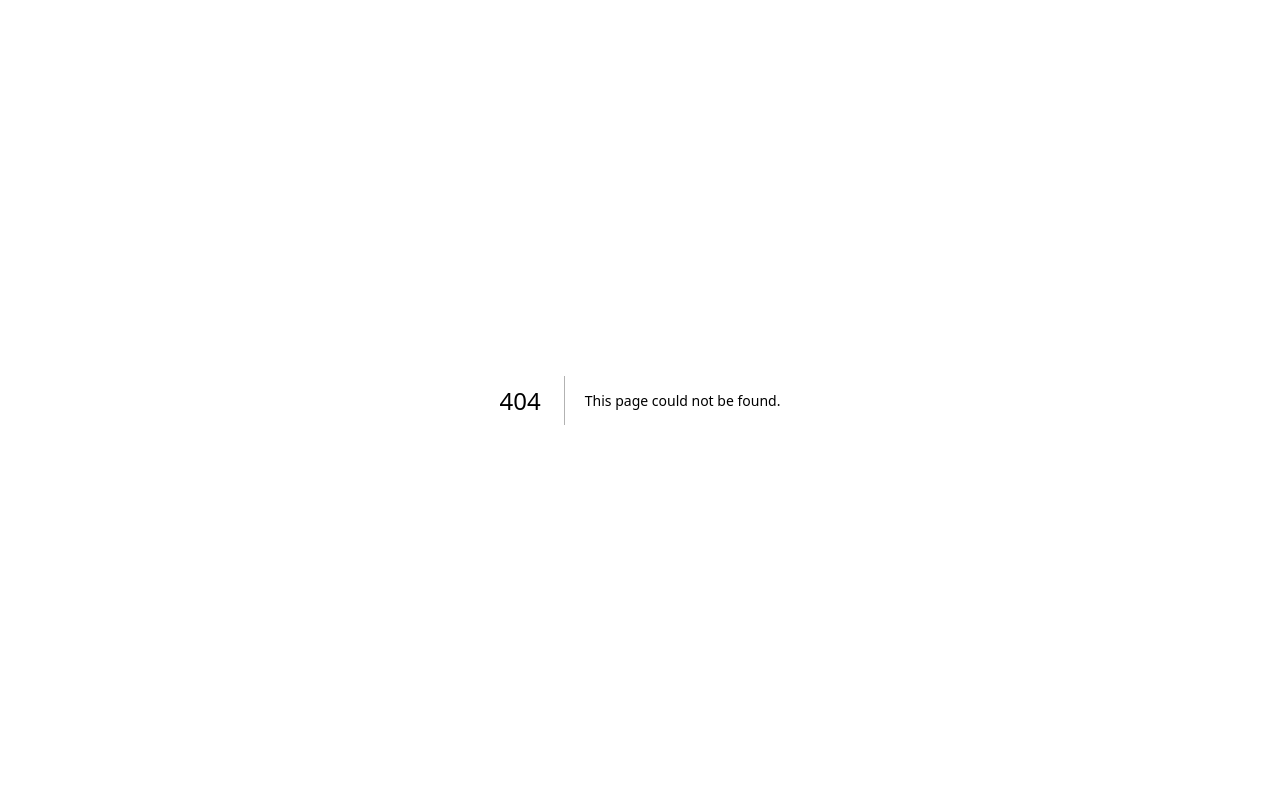
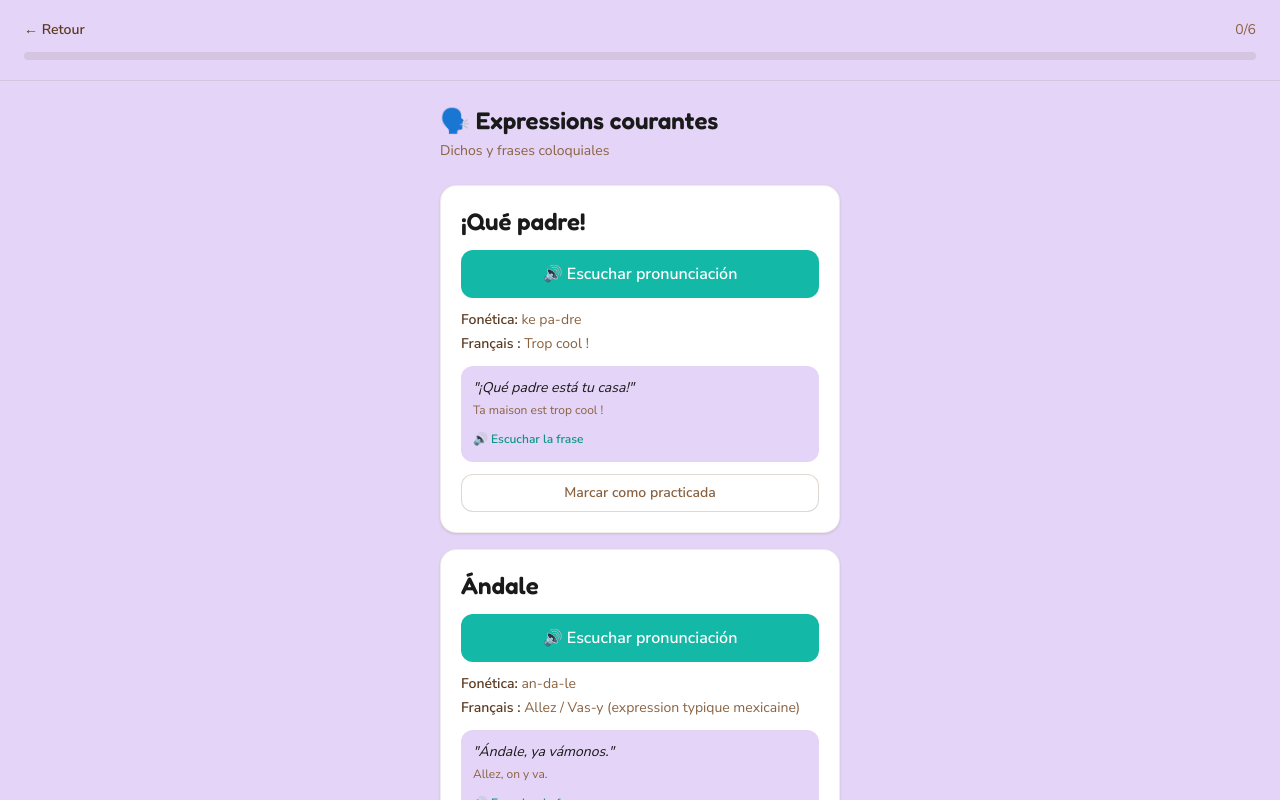
Before and after one commit to Cosamane/francenol, a Next.js app: page /lecciones/dichos in a window 1280 px wide. Before the commit this address had no page. Shown: the top 800 px of the page. Built offline with nearby package versions, Linux system fonts and the light colour scheme.

Commit message:
Agrega dichos, restaurante y vida laboral a Experto

```diff
--- /dev/null
+++ b/src/app/lecciones/dichos/page.js
@@ -0,0 +1,15 @@
+"use client";
+
+import PlantillaLeccion from "@/components/PlantillaLeccion";
+import dichos from "@/data/lecciones/dichos";
+
+export default function LeccionDichos() {
+  return (
+    <PlantillaLeccion
+      emoji="🗣️"
+      tituloFr="Expressions courantes"
+      tituloEs="Dichos y frases coloquiales"
+      palabras={dichos}
+    />
+  );
+}
--- /dev/null
+++ b/src/app/lecciones/restaurante/page.js
@@ -0,0 +1,15 @@
+"use client";
+
+import PlantillaLeccion from "@/components/PlantillaLeccion";
+import restaurante from "@/data/lecciones/restaurante";
+
+export default function LeccionRestaurante() {
+  return (
+    <PlantillaLeccion
+      emoji="🍽️"
+      tituloFr="Au restaurant"
+      tituloEs="En el restaurante"
+      palabras={restaurante}
+    />
+  );
+}
--- /dev/null
+++ b/src/app/lecciones/vida-laboral/page.js
@@ -0,0 +1,15 @@
+"use client";
+
+import PlantillaLeccion from "@/components/PlantillaLeccion";
+import vidaLaboral from "@/data/lecciones/vidaLaboral";
+
+export default function LeccionVidaLaboral() {
+  return (
+    <PlantillaLeccion
+      emoji="💻"
+      tituloFr="La vie au travail"
+      tituloEs="Vida laboral"
+      palabras={vidaLaboral}
+    />
+  );
+}
--- a/src/app/page.js
+++ b/src/app/page.js
@@ -25,6 +25,9 @@ const lecciones = [
   { icon: "🚌", fr: "Les transports", es: "Transporte", slug: "transporte", nivel: "avanzado" },
   { icon: "💼", fr: "Le travail", es: "Trabajo", slug: "trabajo", nivel: "avanzado" },
   { icon: "💬", fr: "Conversations de base", es: "Conversaciones básicas", slug: "conversaciones", nivel: "experto" },
+  { icon: "🗣️", fr: "Expressions courantes", es: "Dichos y frases coloquiales", slug: "dichos", nivel: "experto" },
+  { icon: "🍽️", fr: "Au restaurant", es: "En el restaurante", slug: "restaurante", nivel: "experto" },
+  { icon: "💻", fr: "La vie au travail", es: "Vida laboral", slug: "vida-laboral", nivel: "experto" },
 ];
 
 export default function Home() {
--- /dev/null
+++ b/src/data/lecciones/dichos.js
@@ -0,0 +1,10 @@
+const dichos = [
+  { es: "¡Qué padre!", fonetica: "ke pa-dre", fr: "Trop cool !", frase: "¡Qué padre está tu casa!", fraseFr: "Ta maison est trop cool !" },
+  { es: "Ándale", fonetica: "an-da-le", fr: "Allez / Vas-y (expression typique mexicaine)", frase: "Ándale, ya vámonos.", fraseFr: "Allez, on y va." },
+  { es: "No manches", fonetica: "no man-ches", fr: "Sans blague / Tu rigoles", frase: "¡No manches, en serio!", fraseFr: "Sans blague, sérieux !" },
+  { es: "Está cañón", fonetica: "es-ta ka-nyon", fr: "C'est corsé / difficile", frase: "El examen estuvo cañón.", fraseFr: "L'examen était corsé." },
+  { es: "Al ratito", fonetica: "al ra-ti-to", fr: "Dans un petit moment", frase: "Te veo al ratito.", fraseFr: "Je te vois dans un petit moment." },
+  { es: "Ahorita voy", fonetica: "a-o-ri-ta boy", fr: "J'arrive tout de suite (mexicanisme)", frase: "Ahorita voy, ya casi termino.", fraseFr: "J'arrive tout de suite, j'ai presque fini." },
+];
+
+export default dichos;
--- /dev/null
+++ b/src/data/lecciones/restaurante.js
@@ -0,0 +1,10 @@
+const restaurante = [
+  { es: "¿Me trae la carta, por favor?", fonetica: "me tra-e la kar-ta por fa-bor", fr: "Vous pouvez m'apporter le menu, s'il vous plaît ?", frase: "¿Me trae la carta, por favor? Ya vamos a ordenar.", fraseFr: "Vous pouvez m'apporter le menu ? On va commander." },
+  { es: "La cuenta, por favor", fonetica: "la kuen-ta por fa-bor", fr: "L'addition, s'il vous plaît", frase: "La cuenta, por favor, ya nos vamos.", fraseFr: "L'addition, s'il vous plaît, on s'en va." },
+  { es: "¿Qué me recomienda?", fonetica: "ke me re-ko-mien-da", fr: "Qu'est-ce que vous me recommandez ?", frase: "¿Qué me recomienda de la casa?", fraseFr: "Qu'est-ce que vous recommandez comme spécialité ?" },
+  { es: "Sin picante, por favor", fonetica: "sin pi-kan-te por fa-bor", fr: "Sans piment, s'il vous plaît", frase: "Para mí sin picante, por favor.", fraseFr: "Pour moi sans piment, s'il vous plaît." },
+  { es: "Para llevar", fonetica: "pa-ra lle-bar", fr: "À emporter", frase: "Este quiero para llevar.", fraseFr: "Je veux celui-ci à emporter." },
+  { es: "¿Aceptan tarjeta?", fonetica: "a-sep-tan tar-He-ta", fr: "Vous acceptez la carte ?", frase: "¿Aceptan tarjeta o solo efectivo?", fraseFr: "Vous acceptez la carte ou seulement en espèces ?" },
+];
+
+export default restaurante;
--- /dev/null
+++ b/src/data/lecciones/vidaLaboral.js
@@ -0,0 +1,10 @@
+const vidaLaboral = [
+  { es: "Tengo una junta a las diez", fonetica: "ten-go u-na Hun-ta a las dies", fr: "J'ai une réunion à dix heures", frase: "Tengo una junta a las diez, te alcanzo después.", fraseFr: "J'ai une réunion à dix heures, je te rejoins après." },
+  { es: "¿Me puede ayudar con esto?", fonetica: "me pue-de a-yu-dar kon es-to", fr: "Vous pouvez m'aider avec ça ?", frase: "¿Me puede ayudar con esto, por favor?", fraseFr: "Vous pouvez m'aider avec ça, s'il vous plaît ?" },
+  { es: "Voy a llegar tarde", fonetica: "boy a lle-gar tar-de", fr: "Je vais arriver en retard", frase: "Voy a llegar tarde por el tráfico.", fraseFr: "Je vais arriver en retard à cause de la circulation." },
+  { es: "Estoy en junta", fonetica: "es-toy en Hun-ta", fr: "Je suis en réunion", frase: "No puedo hablar, estoy en junta.", fraseFr: "Je ne peux pas parler, je suis en réunion." },
+  { es: "Nos vemos el lunes en la oficina", fonetica: "nos be-mos el lu-nes en la o-fi-si-na", fr: "On se voit lundi au bureau", frase: "Nos vemos el lunes en la oficina.", fraseFr: "On se voit lundi au bureau." },
+  { es: "¿Tienes tiempo para platicar?", fonetica: "tie-nes tiem-po pa-ra pla-ti-kar", fr: "Tu as le temps de discuter ?", frase: "¿Tienes tiempo para platicar un momento?", fraseFr: "Tu as le temps de discuter un instant ?" },
+];
+
+export default vidaLaboral;
```
